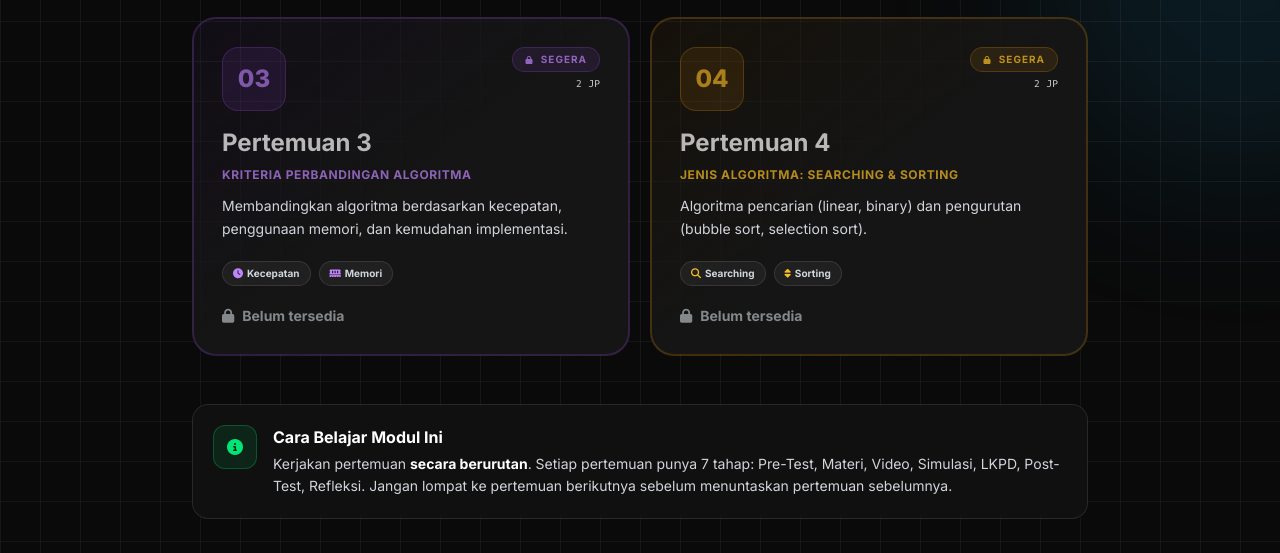
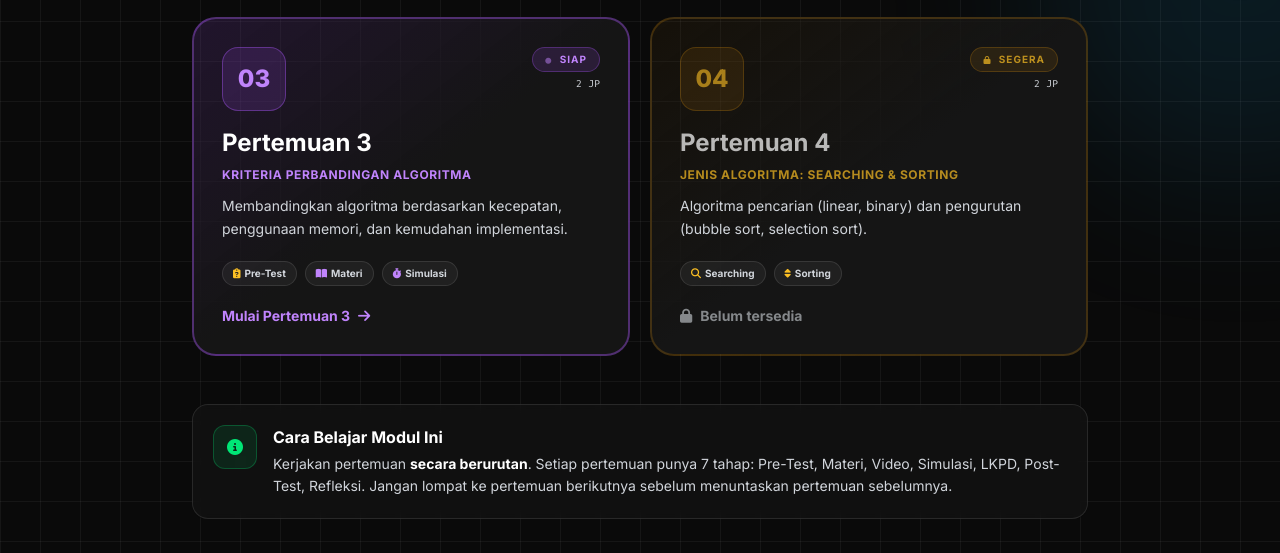
Before and after one commit to ilhamkurniaseptiadi/Media-Algoritma-dan-Pemograman-Global-, a plain HTML site: page pilih-pertemuan.html in a window 1280 px wide. Shown: the part 689-1242 px from the top of the page. Drawn offline with nearby package versions, Linux system fonts and the light colour scheme.

Commit message:
Update pilih-pertemuan.html

```diff
--- a/pilih-pertemuan.html
+++ b/pilih-pertemuan.html
@@ -118,46 +118,47 @@ tailwind.config = { theme: { extend: {
           </div>
         </div>
         <h3 class="text-xl md:text-2xl font-bold text-white mb-2">Pertemuan 2</h3>
-                <p class="text-xs text-sky-400 font-bold uppercase tracking-wider mb-3">Pseudocode &amp; Pengantar Bahasa Pemrograman</p>
+        <p class="text-xs text-sky-400 font-bold uppercase tracking-wider mb-3">Pseudocode &amp; Pengantar Bahasa Pemrograman</p>
         <p class="text-sm text-textGray leading-relaxed mb-5">
           Penulisan pseudocode (IF-ELSE, FOR, WHILE), variabel, tipe data, dan pengantar bahasa pemrograman.
         </p>
         <div class="flex flex-wrap gap-2 mb-5">
           <span class="text-[10px] font-bold bg-white/5 border border-white/10 text-textGray px-2.5 py-1 rounded-full"><i class="fa-solid fa-clipboard-question mr-1 text-amber-400"></i>Pre-Test</span>
           <span class="text-[10px] font-bold bg-white/5 border border-white/10 text-textGray px-2.5 py-1 rounded-full"><i class="fa-solid fa-book-open mr-1 text-sky-400"></i>Materi</span>
-                    <span class="text-[10px] font-bold bg-white/5 border border-white/10 text-textGray px-2.5 py-1 rounded-full"><i class="fa-solid fa-keyboard mr-1 text-sky-400"></i>Struktur</span>
+          <span class="text-[10px] font-bold bg-white/5 border border-white/10 text-textGray px-2.5 py-1 rounded-full"><i class="fa-solid fa-keyboard mr-1 text-sky-400"></i>Struktur</span>
         </div>
         <div class="flex items-center gap-2 text-sm font-bold text-sky-400 group-hover:gap-4 transition-all">
           Mulai Pertemuan 2 <i class="fa-solid fa-arrow-right"></i>
         </div>
       </a>
 
-      <!-- PERTEMUAN 3 — LOCKED -->
-      <div class="card-pertemuan card-locked block bg-gradient-to-br from-purple-500/5 via-brandGray to-brandGray border-2 border-purple-500/20 rounded-3xl p-6 md:p-7 fade-in-up" style="animation-delay:.2s">
+      <!-- PERTEMUAN 3 — AKTIF (SUDAH DIBUKA) -->
+      <a href="pertemuan-3.html" class="card-pertemuan group block bg-gradient-to-br from-purple-500/15 via-brandGray to-brandGray border-2 border-purple-500/40 rounded-3xl p-6 md:p-7 hover:border-purple-500/70 fade-in-up" style="animation-delay:.2s" onmousemove="moveGlow(event,this)">
         <div class="flex items-start justify-between mb-4">
-          <div class="w-16 h-16 rounded-2xl bg-purple-500/10 border border-purple-500/20 flex items-center justify-center">
-            <span class="text-2xl font-extrabold text-purple-400/60">03</span>
+          <div class="w-16 h-16 rounded-2xl bg-purple-500/15 border border-purple-500/40 flex items-center justify-center">
+            <span class="text-2xl font-extrabold text-purple-400">03</span>
           </div>
           <div class="flex flex-col items-end gap-1">
-            <span class="text-[10px] font-bold text-purple-400/70 bg-purple-500/10 border border-purple-500/20 px-3 py-1 rounded-full uppercase tracking-widest">
-              <i class="fa-solid fa-lock text-[8px] mr-1"></i> Segera
+            <span class="text-[10px] font-bold text-purple-400 bg-purple-500/15 border border-purple-500/30 px-3 py-1 rounded-full uppercase tracking-widest">
+              <i class="fa-solid fa-circle text-[6px] mr-1 animate-pulse"></i> Siap
             </span>
             <span class="text-[10px] font-mono text-textGray">2 JP</span>
           </div>
         </div>
-        <h3 class="text-xl md:text-2xl font-bold text-white/70 mb-2">Pertemuan 3</h3>
-        <p class="text-xs text-purple-400/70 font-bold uppercase tracking-wider mb-3">Kriteria Perbandingan Algoritma</p>
+        <h3 class="text-xl md:text-2xl font-bold text-white mb-2">Pertemuan 3</h3>
+        <p class="text-xs text-purple-400 font-bold uppercase tracking-wider mb-3">Kriteria Perbandingan Algoritma</p>
         <p class="text-sm text-textGray leading-relaxed mb-5">
           Membandingkan algoritma berdasarkan kecepatan, penggunaan memori, dan kemudahan implementasi.
         </p>
         <div class="flex flex-wrap gap-2 mb-5">
-          <span class="text-[10px] font-bold bg-white/5 border border-white/10 text-textGray px-2.5 py-1 rounded-full"><i class="fa-solid fa-clock mr-1 text-purple-400"></i>Kecepatan</span>
-          <span class="text-[10px] font-bold bg-white/5 border border-white/10 text-textGray px-2.5 py-1 rounded-full"><i class="fa-solid fa-memory mr-1 text-purple-400"></i>Memori</span>
+          <span class="text-[10px] font-bold bg-white/5 border border-white/10 text-textGray px-2.5 py-1 rounded-full"><i class="fa-solid fa-clipboard-question mr-1 text-amber-400"></i>Pre-Test</span>
+          <span class="text-[10px] font-bold bg-white/5 border border-white/10 text-textGray px-2.5 py-1 rounded-full"><i class="fa-solid fa-book-open mr-1 text-purple-400"></i>Materi</span>
+          <span class="text-[10px] font-bold bg-white/5 border border-white/10 text-textGray px-2.5 py-1 rounded-full"><i class="fa-solid fa-stopwatch mr-1 text-purple-400"></i>Simulasi</span>
         </div>
-        <div class="flex items-center gap-2 text-sm font-bold text-textGray/60">
-          <i class="fa-solid fa-lock"></i> Belum tersedia
+        <div class="flex items-center gap-2 text-sm font-bold text-purple-400 group-hover:gap-4 transition-all">
+          Mulai Pertemuan 3 <i class="fa-solid fa-arrow-right"></i>
         </div>
-      </div>
+      </a>
 
       <!-- PERTEMUAN 4 — LOCKED -->
       <div class="card-pertemuan card-locked block bg-gradient-to-br from-amber-500/5 via-brandGray to-brandGray border-2 border-amber-500/20 rounded-3xl p-6 md:p-7 fade-in-up" style="animation-delay:.25s">
```
